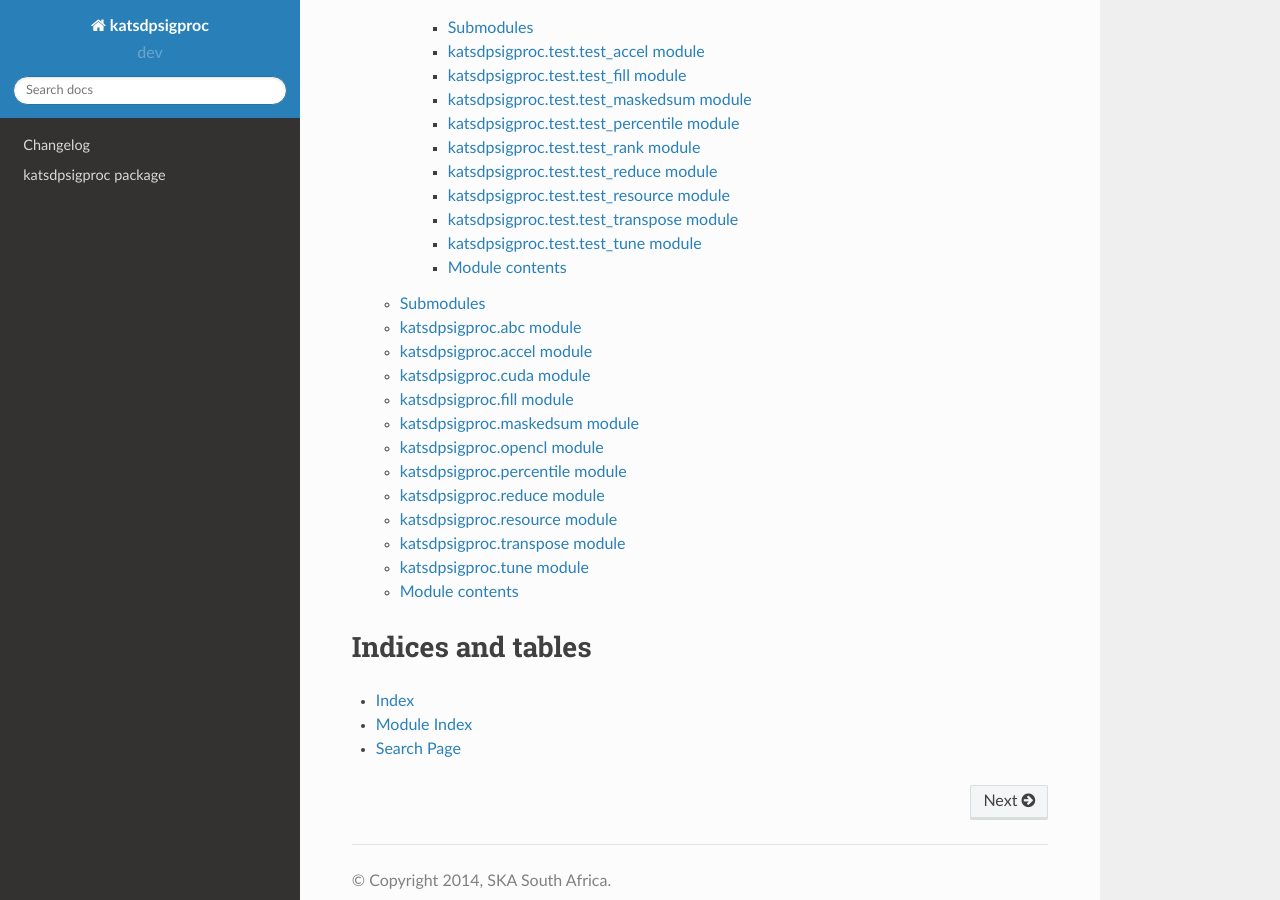
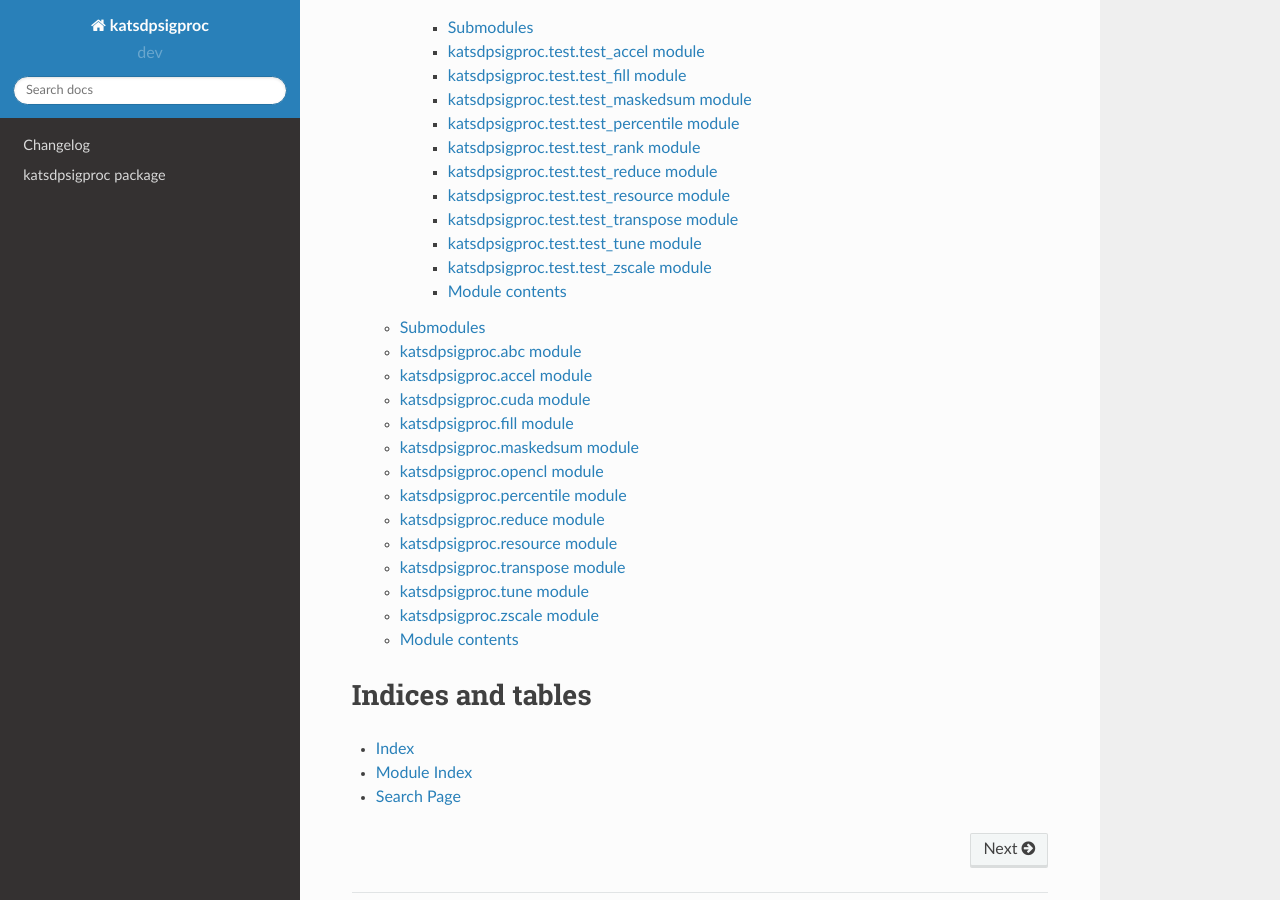
Before and after one commit to ska-sa/katsdpsigproc, a Sphinx documentation site: the page built from doc/index.rst, in a window 1280 px wide and 900 px high, scrolled down 636 px. Built offline with Sphinx 7.4.7 and the Read the Docs theme 2.0.0, drawn with Linux system fonts in a browser that asks for light colours.

Commit message:
Update apidoc files

```diff
--- a/doc/katsdpsigproc.rst
+++ b/doc/katsdpsigproc.rst
@@ -101,6 +101,14 @@ katsdpsigproc.tune module
    :undoc-members:
    :show-inheritance:
 
+katsdpsigproc.zscale module
+---------------------------
+
+.. automodule:: katsdpsigproc.zscale
+   :members:
+   :undoc-members:
+   :show-inheritance:
+
 
 Module contents
 ---------------
--- a/doc/katsdpsigproc.test.rst
+++ b/doc/katsdpsigproc.test.rst
@@ -76,6 +76,14 @@
    :undoc-members:
    :show-inheritance:
 
+katsdpsigproc.test.test\_zscale module
+--------------------------------------
+
+.. automodule:: katsdpsigproc.test.test_zscale
+   :members:
+   :undoc-members:
+   :show-inheritance:
+
 
 Module contents
 ---------------
```
